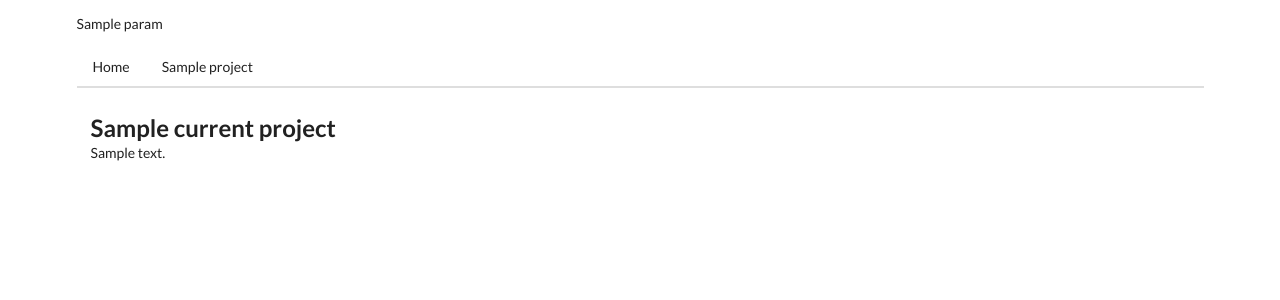
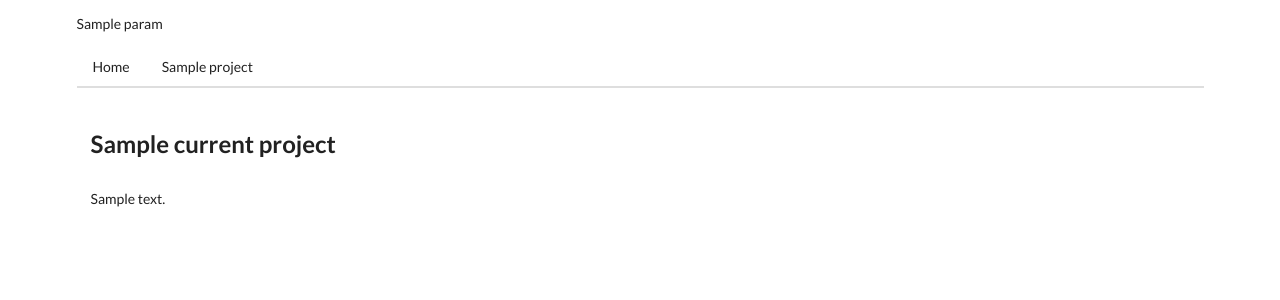
Before and after one commit to nicolasramy/simple-portfolio, a Django app: template www/frontend/templates/default/pages/project.html in a window 1280 px wide. Shown: the part 60-360 px from the top of the page. Run offline with Django 3.2, Linux system fonts and the light colour scheme; the template is opened without the code that fills it: most values are stand-ins (such as "Sample title", 1, 10 or a date in 2020).

Commit message:
update templates

```diff
--- a/www/frontend/templates/default/elements/header.html
+++ b/www/frontend/templates/default/elements/header.html
@@ -11,3 +11,5 @@
   {% endfor %}
   {% endif %}
 </div>
+
+<div class="ui hidden divider"></div>
--- a/www/frontend/templates/default/pages/project.html
+++ b/www/frontend/templates/default/pages/project.html
@@ -3,6 +3,9 @@
 {% block content %}
 <div class="ui basic segment">
   <h2 class="ui header">{{ current_project.name }}</h2>
-  {{ current_project.description }}
+
+  <div class="ui hidden divider"></div>
+
+  <p>{{ current_project.description }}</p>
 </div>
 {% endblock %}
```
Also changed, not shown: www/frontend/templates/default/layouts/main.html (line endings or trailing spaces).
